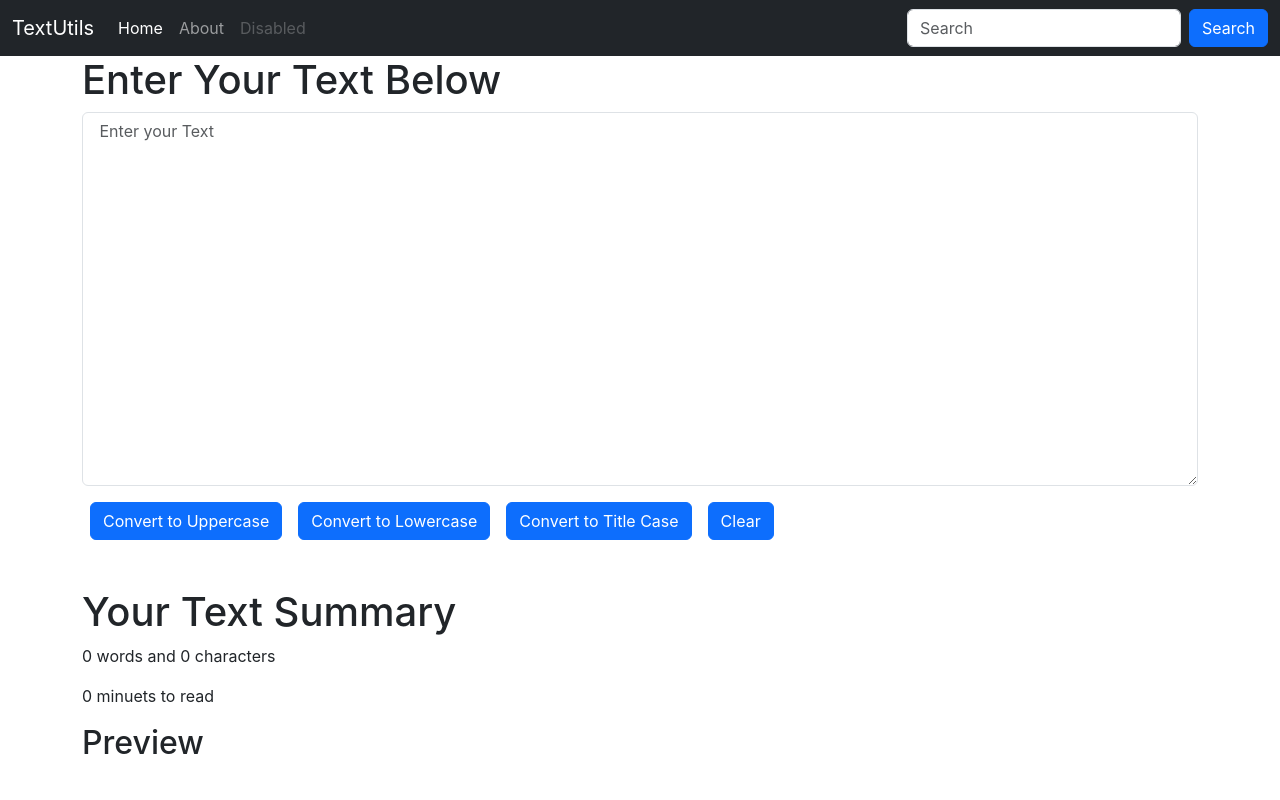
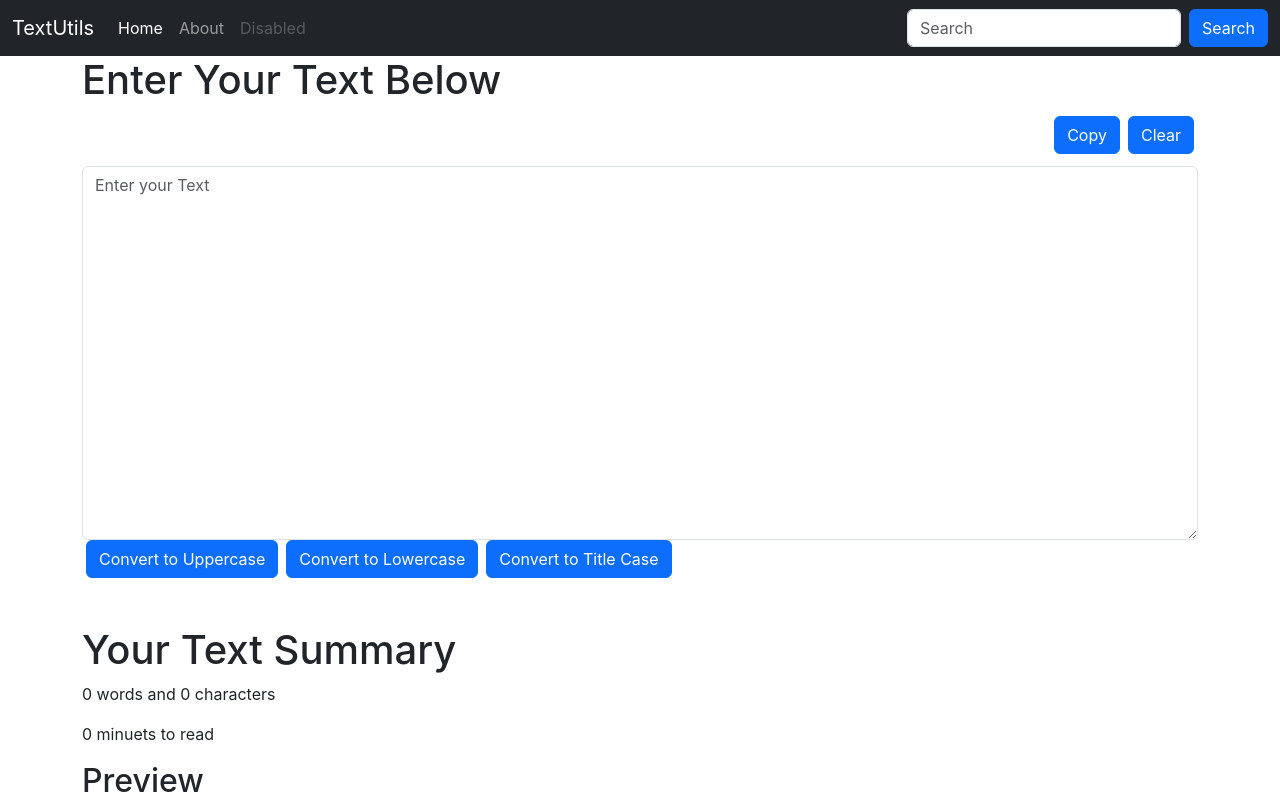
Before and after one commit to HimanshuRawat087/TextUtils, a React (Create React App) app: page / in a window 1280 px wide. Shown: the top 800 px of the page. Built offline with nearby package versions, Linux system fonts and the light colour scheme.

Commit message:
Added copy button

```diff
--- a/src/Components/ChangeMode.js
+++ b/src/Components/ChangeMode.js
@@ -26,12 +26,12 @@ export default function ChangeMode() {
 
   return (
     <div style={style1}>
-      <div class="mb-3" style={style1}>
-        <label for="exampleFormControlTextarea1" class="form-label">
+      <div className="mb-3" style={style1}>
+        <label htmlFor="exampleFormControlTextarea1" className="form-label">
           Example textarea
         </label>
         <textarea
-          class="form-control"
+          className="form-control"
           id="exampleFormControlTextarea1"
           style={style1}
           rows="3"
--- a/src/Components/Textform.js
+++ b/src/Components/Textform.js
@@ -3,17 +3,17 @@ import React, { useState } from "react";
 export default function Textform(props) {
   const [text, setText] = useState("");
 
-  const handleUpClick = () => {
+  const handleUpBtn = () => {
     let newtext = text.toUpperCase();
     setText(newtext);
   };
 
-  const handleLoClick = () => {
+  const handleLoBtn = () => {
     let newtext = text.toLowerCase();
     setText(newtext);
   };
 
-  const handleTitleClick = () => {
+  const handleTitleBtn = () => {
     let newtext = text
       .split(" ")
       .map(function (word, index) {
@@ -23,9 +23,16 @@ export default function Textform(props) {
     setText(newtext);
   };
 
-  const clearTextClick = () => {
+  const clearTextBtn = () => {
     let newtext = " ";
     setText(newtext);
+  };
+
+  const copyTextBtn = () => {
+    var newtext = document.getElementById("CopyText");
+    newtext.select();
+    newtext.setSelectionRange(0,9999);
+    navigator.clipboard.writeText(newtext.value)
   };
 
   const handleOnChange = (event) => {
@@ -33,33 +40,38 @@ export default function Textform(props) {
   };
   return (
     <>
+     <h1>{props.heading}</h1>
+      <div className="d-flex flex-row-reverse mb-2">
+        <div className="p-1">
+          <button className="btn btn-primary" onClick={clearTextBtn}>
+            Clear
+          </button>
+        </div>
+        <div className="p-1">
+          <button className="btn btn-primary" onClick={copyTextBtn}>
+            Copy
+          </button>
+        </div>
+      </div>
       <div className="Container">
-        <h1>{props.heading}</h1>
-
-        <div className="mb-3">
         <textarea
           className="form-control"
-            placeholder=" Enter your Text"
+          id="CopyText"
+          placeholder="Enter your Text"
           value={text}
           onChange={handleOnChange}
           rows="15"
         ></textarea>
-        </div>
-
-        <button className="btn btn-primary mx-2" onClick={handleUpClick}>
+        <button className="btn btn-primary mx-1" onClick={handleUpBtn}>
           Convert to Uppercase
         </button>
 
-        <button className="btn btn-primary mx-2" onClick={handleLoClick}>
+        <button className="btn btn-primary mx-1" onClick={handleLoBtn}>
           Convert to Lowercase
         </button>
 
-        <button className="btn btn-primary mx-2" onClick={handleTitleClick}>
+        <button className="btn btn-primary mx-1" onClick={handleTitleBtn}>
           Convert to Title Case
-        </button>
-
-        <button className="btn btn-primary mx-2" onClick={clearTextClick}>
-          Clear
         </button>
       </div>
 
```
Lines whose indentation alone changed are shown as unchanged.
